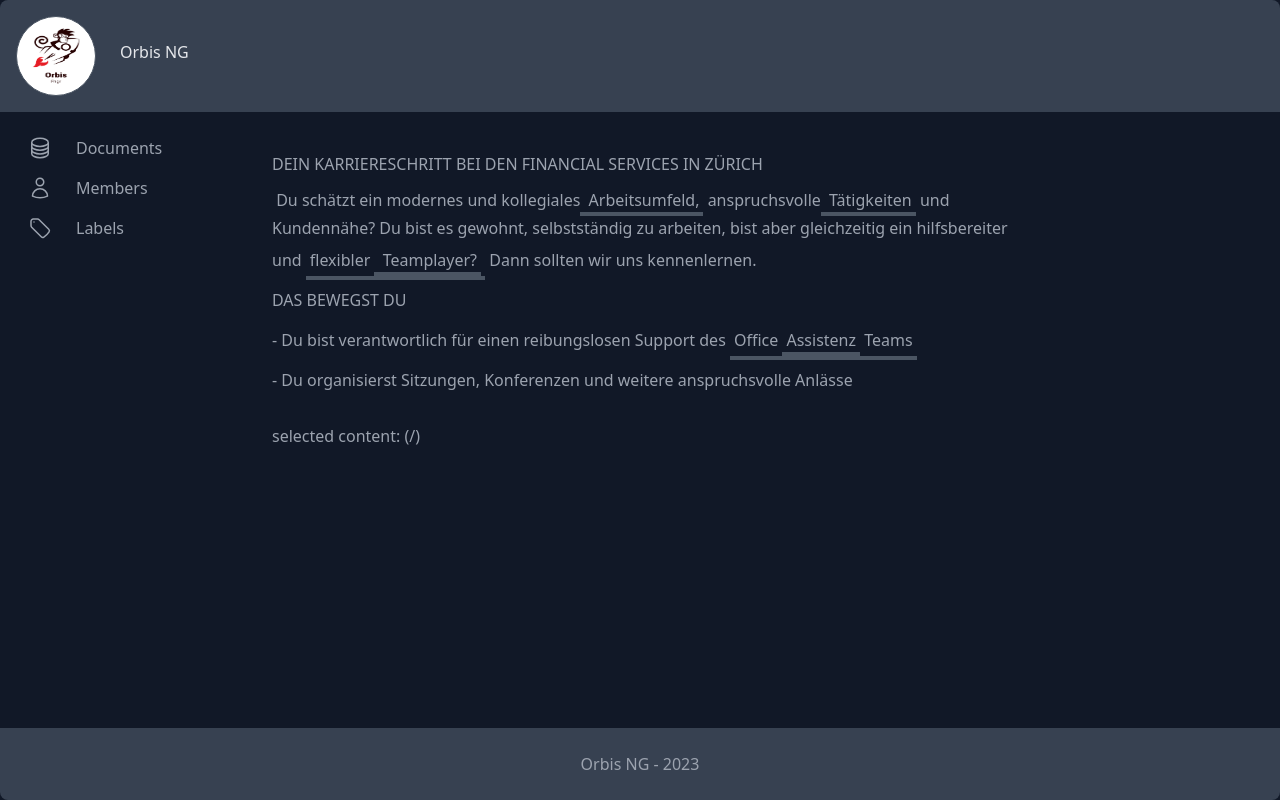
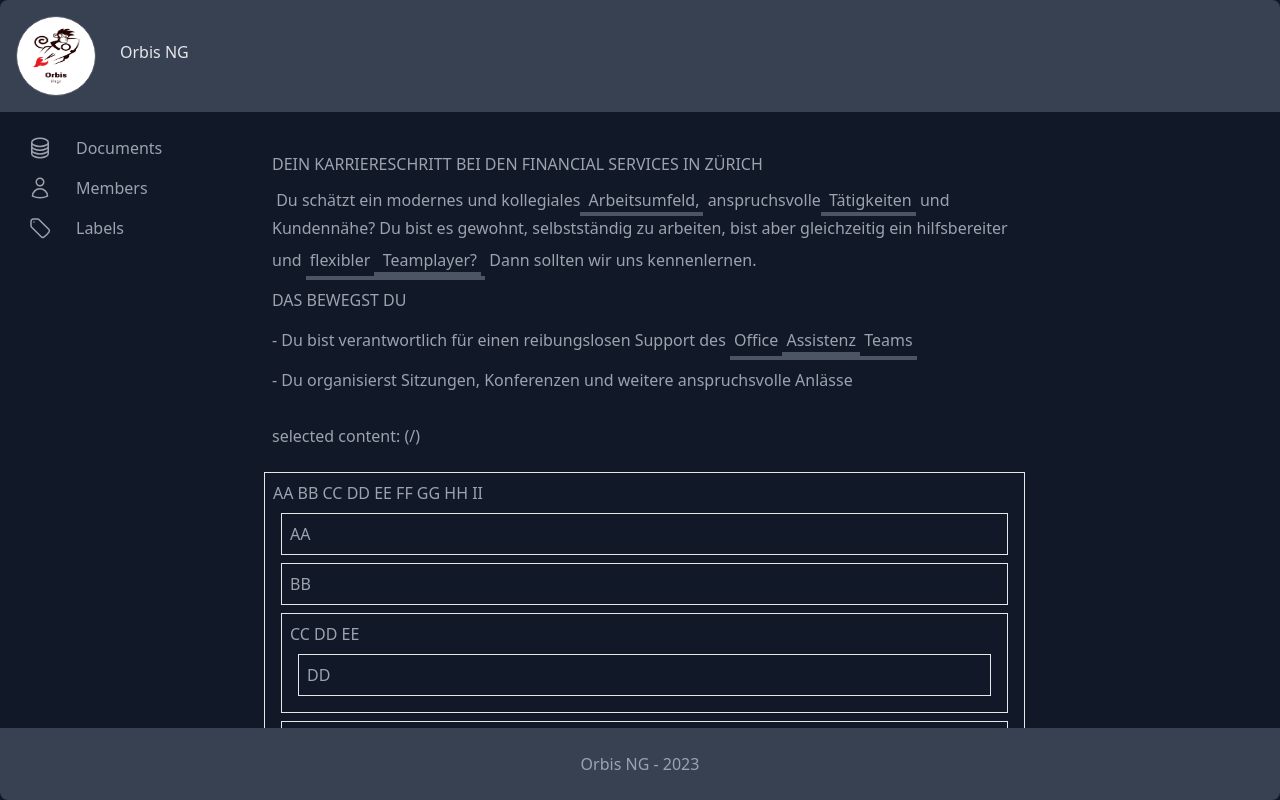
Before and after one commit to orbis-eval/orbis2-frontend, a Nuxt app: page /annotationPoc in a window 1280 px wide. Built offline with nearby package versions, Linux system fonts and the light colour scheme.

Commit message:
#10: POC - rendering of tree

```diff
--- /dev/null
+++ b/components/annotationNode.vue
@@ -0,0 +1,19 @@
+<template>
+  <div class="border border-gray-200 p-2 m-2">
+    {{nestedSetNode.surface_forms[0]}}
+    <div v-if="nestedSetNode.children.length>0">
+      <AnnotationNode
+          v-for="nestedSetChildNode in nestedSetNode.children"
+          :nestedSetNode="nestedSetChildNode"
+      />
+    </div>
+  </div>
+</template>
+
+<script setup lang="ts">
+import {NestedSetNode} from "~/lib/model/nestedset/nestedSetNode";
+
+const props = defineProps({
+  nestedSetNode: NestedSetNode,
+})
+</script>
--- a/pages/annotationPoc.vue
+++ b/pages/annotationPoc.vue
@@ -31,14 +31,128 @@
     <div class="p-4">
       selected content: {{ selectedText }} ({{ selectionStart }}/{{ selectionEnd }})
     </div>
+    <div>
+      <AnnotationNode :nestedSetNode="nestedSetRootNode"/>
+    </div>
   </NuxtLayout>
 </template>
 
 <script setup lang="ts">
 
+import {NestedSet} from "~/lib/model/nestedset/nestedSet";
+import {AnnotationType} from "~/lib/model/annotationType";
+import {Annotator} from "~/lib/model/annotator";
+import {Annotation} from "~/lib/model/annotation";
+import {NestedSetNode} from "~/lib/model/nestedset/nestedSetNode";
+
 const selectedText = ref('');
 const selectionStart = ref(null);
 const selectionEnd = ref(null);
+
+function mockAnnotation(
+    surfaceForm: string,
+    start: number,
+    end: number,
+    id: number,
+    annotationType: AnnotationType,
+    annotator: Annotator): Annotation {
+  return new Annotation({
+    key: "",
+    surface_forms: [surfaceForm],
+    start_indices: [start],
+    end_indices: [end],
+    annotation_type: annotationType,
+    annotator: annotator,
+    run_id: 1,
+    document_id: 1,
+    metadata: [],
+    timestamp: new Date(),
+    _id: id
+  });
+}
+
+let annotationType: AnnotationType = new AnnotationType({
+  name: "A Type",
+  _id: 1
+});
+
+let annotator: Annotator = new Annotator({
+  name: "test annotator",
+  roles: [],
+  _id: 1
+});
+
+const nestedSetRootNode = ref(NestedSet.toTree(
+    [
+      mockAnnotation(
+          'HH',
+          21,
+          23,
+          6,
+          annotationType,
+          annotator,
+      ),
+      mockAnnotation(
+          'AA',
+          0,
+          2,
+          1,
+          annotationType,
+          annotator,
+      ),
+      mockAnnotation(
+          'CC DD EE',
+          6,
+          14,
+          2,
+          annotationType,
+          annotator
+      ),
+      mockAnnotation(
+          'DD',
+          9,
+          11,
+          3,
+          annotationType,
+          annotator,
+      ),
+      mockAnnotation(
+          'FF GG',
+          15,
+          20,
+          4,
+          annotationType,
+          annotator,
+      ),
+      mockAnnotation(
+          'GG',
+          18,
+          20,
+          5,
+          annotationType,
+          annotator
+      ),
+      mockAnnotation(
+          'HH II',
+          21,
+          26,
+          7,
+          annotationType,
+          annotator,
+      )
+    ],
+    'AA BB CC DD EE FF GG HH II',
+    1,
+    1,
+    new Date()
+))
+
+
+
+
+
+
+
 
 /**
  * mouse up event handler on
```
Also changed, not shown: 1 other file (tests, documents, lock files or other folders).
